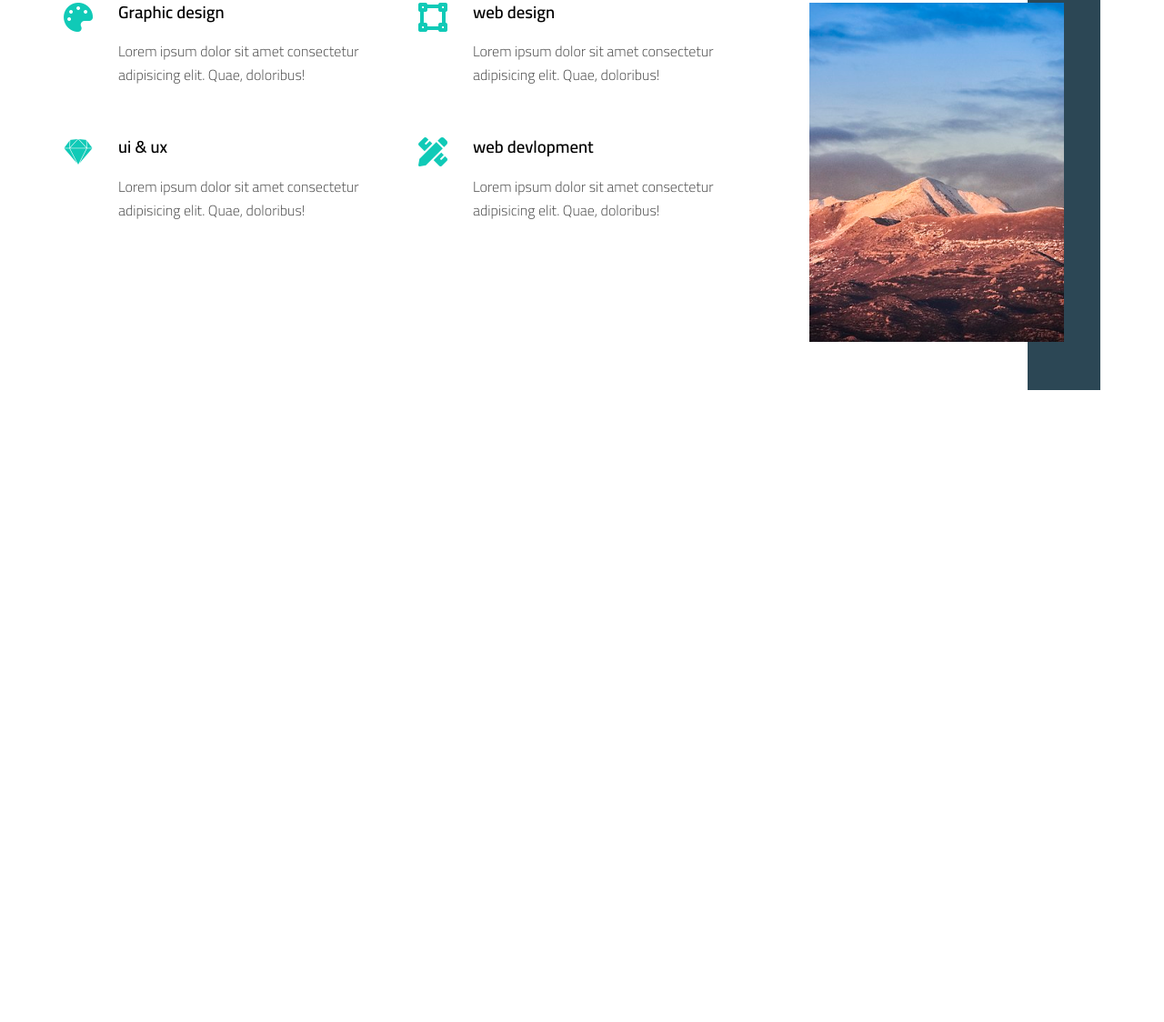
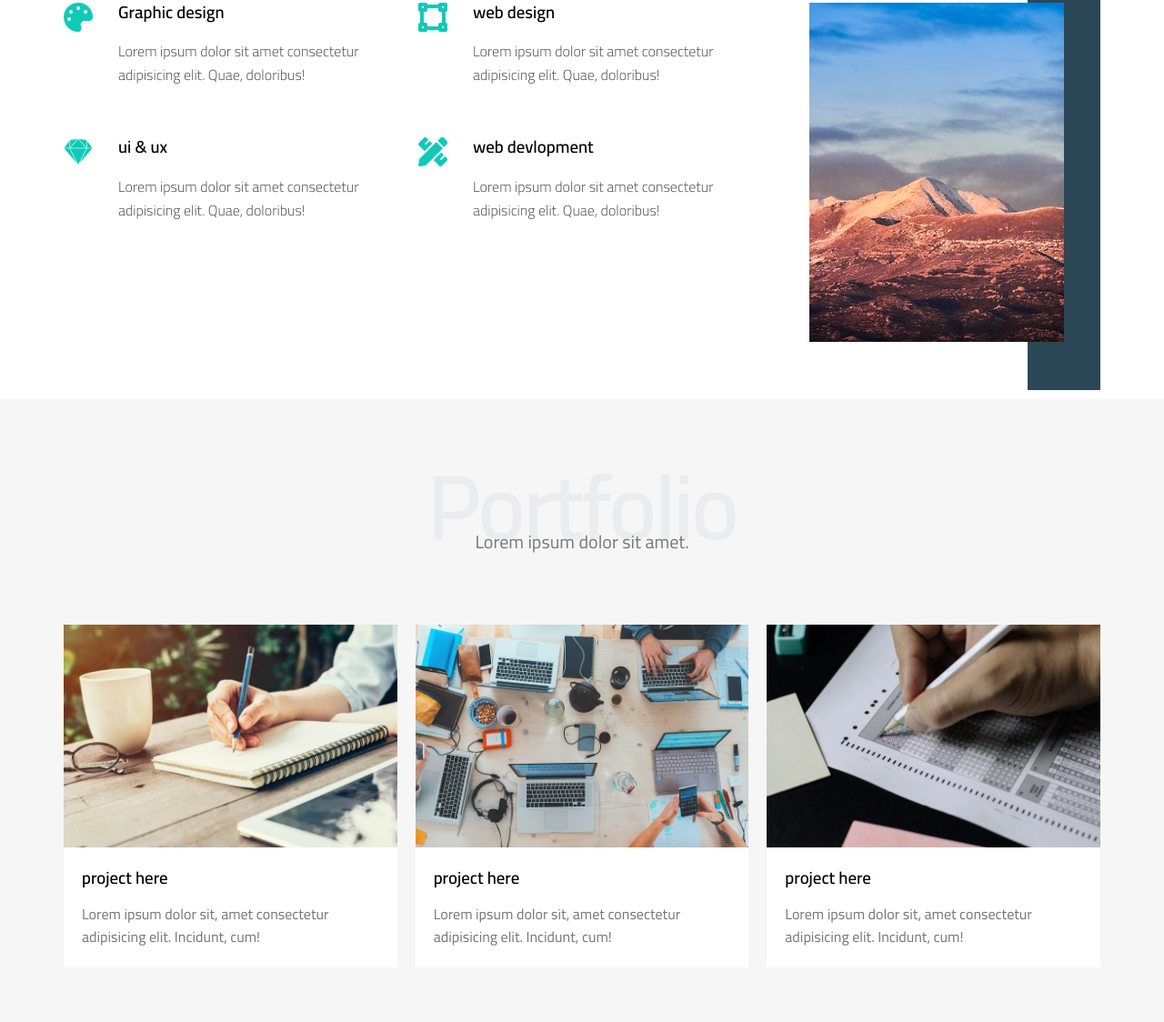
Before and after one commit to yahya-salhi/template-one-review, a plain HTML site: page index.html in a window 1280 px wide. Shown: the part 1387-2511 px from the top of the page at 91% size. Before the commit the page ends 1826 px from the top, so only its background shows below. Drawn offline with Linux system fonts and the light colour scheme.

Commit message:
add porfolio

```diff
--- a/css/style.css
+++ b/css/style.css
@@ -192,7 +192,7 @@ body{
     letter-spacing: -3px;
     margin: 0;
 }
-.special-heading +p{
+.special-heading +p {
     margin: -30px 0 0;
     text-align: center;
     color: #797979;
@@ -270,3 +270,34 @@ body{
     }
 }
 /* end service */
+/* start portfolio */
+.portfolio {
+    padding-top: var(--section-padding);
+    padding-bottom: var(--section-padding);
+    background-color: var(--section-background);
+}
+.portfolio .container .portfolio-content{
+    display: grid;
+    grid-template-columns:  repeat(auto-fill, minmax(320px,1fr));
+    grid-gap: 20px;
+    margin-top: 80px;
+}
+.portfolio .portfolio-content .card img {
+    max-width: 100%;
+}
+.portfolio .portfolio-content .card{
+    background-color: white;
+
+}
+.portfolio .portfolio-content .card h3{
+    margin: 0;
+}
+.portfolio .portfolio-content .card .info {
+    padding: 20px;
+  }
+  .portfolio .portfolio-content .card .info p {
+    color: #777;
+    line-height: 1.6;
+    margin-bottom: 0;
+  }
+/* end portfolio */
--- a/index.html
+++ b/index.html
@@ -131,5 +131,42 @@
        </div>
    </div>
    <!-- end service -->
+   <!-- start portfolio -->
+   <div class="portfolio">
+       <div class="container">
+           <h1 class="special-heading">Portfolio</h1>
+           <p>Lorem ipsum dolor sit amet.</p>
+        <div class="portfolio-content">
+            <div class="card">
+                <img src="image/portfolio-1.jpg" alt="">
+                <div class="info">
+                    <h3>project here</h3>
+                    <p>Lorem ipsum dolor sit, amet consectetur adipisicing elit. Incidunt, cum!</p>
+
+                </div>
+
+            </div>
+            <div class="card">
+                <img src="image/portfolio-2.jpg" alt="">
+                <div class="info">
+                    <h3>project here</h3>
+                    <p>Lorem ipsum dolor sit, amet consectetur adipisicing elit. Incidunt, cum!</p>
+
+                </div>
+
+            </div>
+            <div class="card">
+                <img src="image/portfolio-3.jpg" alt="">
+                <div class="info">
+                    <h3>project here</h3>
+                    <p>Lorem ipsum dolor sit, amet consectetur adipisicing elit. Incidunt, cum!</p>
+
+                </div>
+
+            </div>
+        </div>
+       </div>
+   </div>
+   <!-- end portfolio -->
 </body>
 </html>
```
